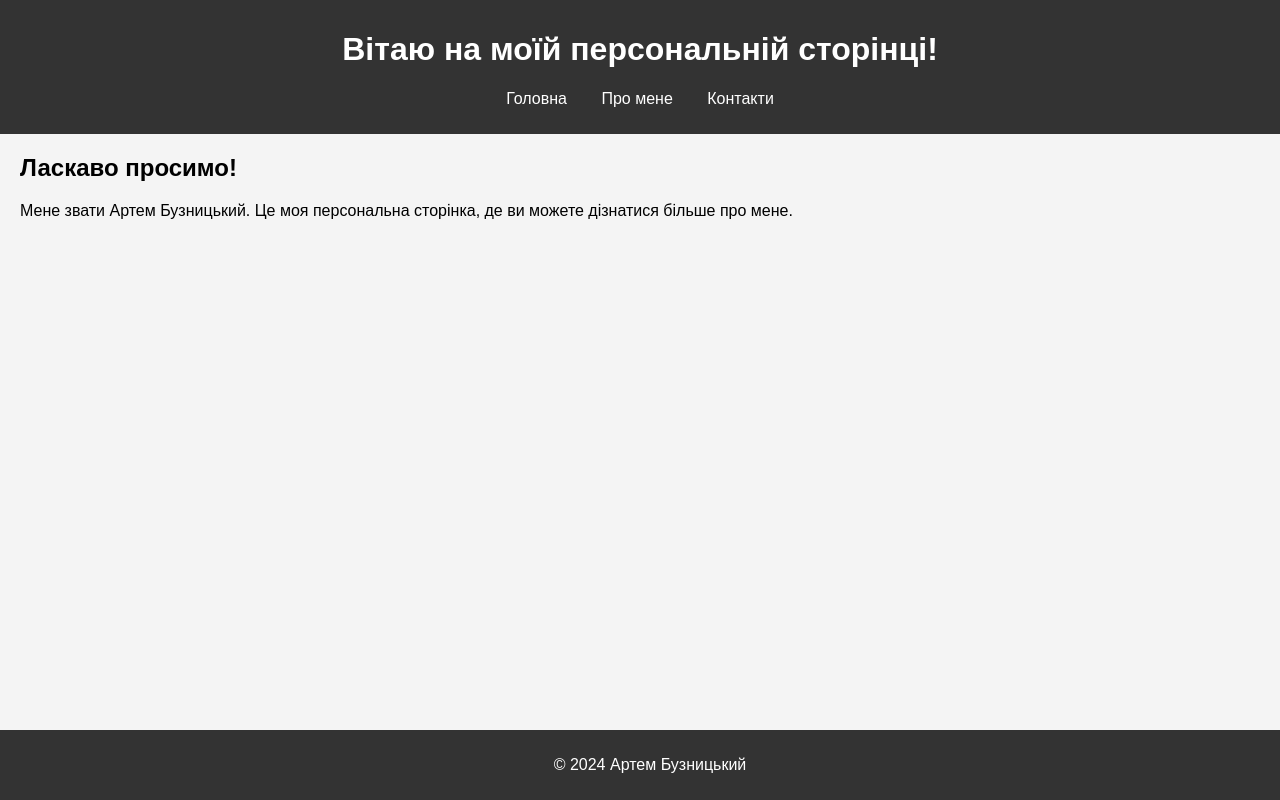
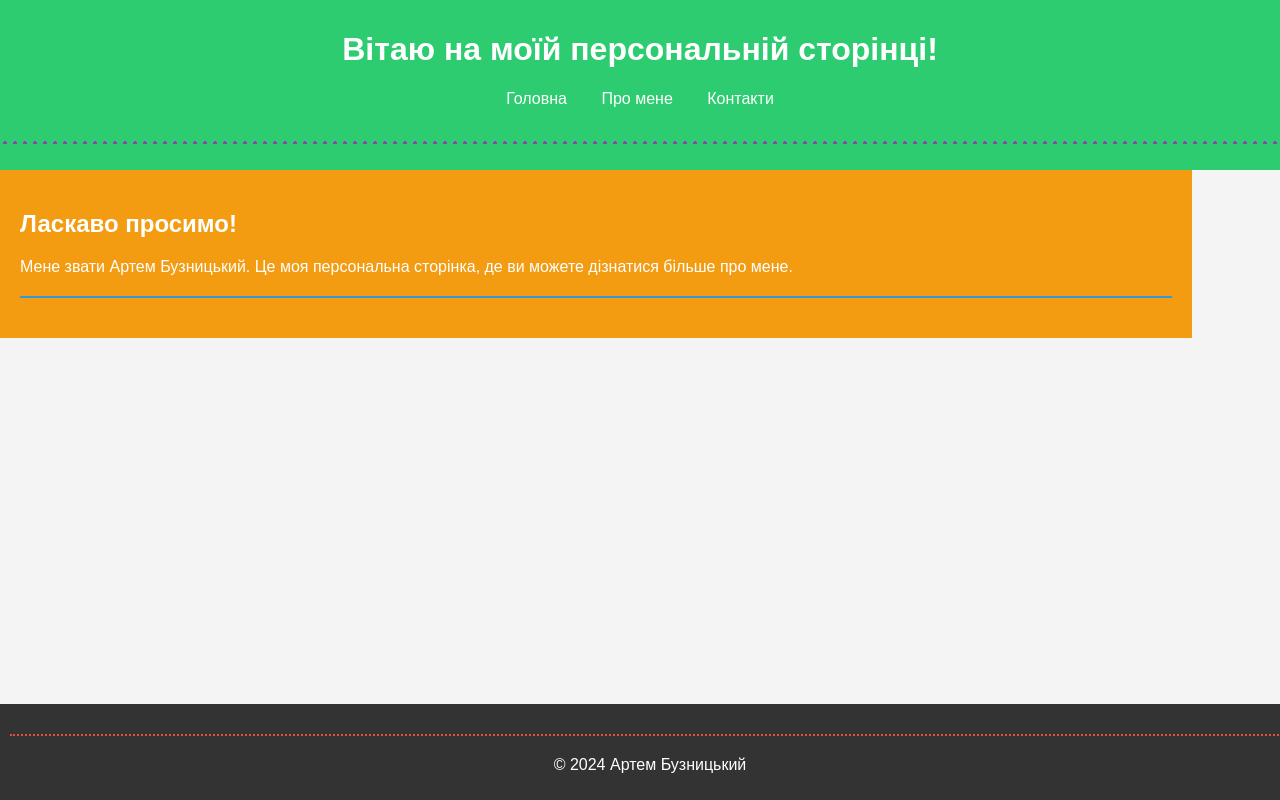
Before and after one commit to BuznytskyiArtem/lab2, a plain HTML site: page personal_site/index.html in a window 1280 px wide. Drawn offline with Linux system fonts and the light colour scheme.

Commit message:
Add files via upload
Оновлено. Лабораторна робота №3

```diff
--- a/personal_site/index.html
+++ b/personal_site/index.html
@@ -4,10 +4,25 @@
     <meta charset="UTF-8">
     <meta name="viewport" content="width=device-width, initial-scale=1.0">
     <title>Персональна сторінка - Артем Бузницький</title>
+    <!-- External CSS -->
     <link rel="stylesheet" href="style.css">
+    <!-- Internal CSS -->
+    <style>
+        header {
+            background-color: #2ecc71;
+            height: 150px;
+        }
+        section {
+            background-color: #f39c12;
+            color: white;
+            width: 90%;
+            padding: 20px;
+        }
+    </style>
 </head>
 <body>
-    <header>
+  <!-- Inline CSS -->
+    <header style="text-align: center; color: white;">
         <h1>Вітаю на моїй персональній сторінці!</h1>
         <nav>
             <ul>
@@ -16,14 +31,17 @@
                 <li><a href="contacts.html">Контакти</a></li>
             </ul>
         </nav>
+        <hr class="styled-hr-thick-dots">
     </header>
 
     <section>
         <h2>Ласкаво просимо!</h2>
         <p>Мене звати Артем Бузницький. Це моя персональна сторінка, де ви можете дізнатися більше про мене.</p>
+        <hr class="styled-hr">
     </section>
 
     <footer>
+        <hr class="styled-hr-dotted">
         <p>&copy; 2024 Артем Бузницький</p>
     </footer>
 </body>
--- a/personal_site/style.css
+++ b/personal_site/style.css
@@ -6,10 +6,12 @@ body {
 }
 
 header {
-    background-color: #333;
+    background-color: #2ecc71; /*Changed*/
     color: #fff;
     padding: 10px 0;
+    height: 150px; /*Changed*/
     text-align: center;
+    color: darkblue;
 }
 
 nav ul {
@@ -28,7 +30,10 @@ nav ul li a {
 }
 
 section {
-    margin: 20px;
+    background-color: #f39c12; /* Changed */
+    color: white;              /**/
+    width: 90%;                /**/
+    padding: 20px;            /**/
 }
 
 footer {
@@ -40,3 +45,25 @@ footer {
     bottom: 0;
     width: 100%;
 }
+
+.styled-hr {
+    border: none;              /* Прибираємо стандартну лінію */
+    height: 2px;               /* Встановлюємо висоту лінії */
+    background-color: #3498db; /* Вибираємо колір лінії (синій) */
+    margin: 20px 0;            /* Додаємо відступи зверху і знизу */
+}
+
+.styled-hr-dotted {
+    border: none;
+    border-top: 2px dotted #e74c3c; /* Крапкова лінія червоного кольору */
+    margin: 20px 0;
+}
+
+.styled-hr-thick-dots {
+    border: none;
+    height: 6px;
+    background-image: radial-gradient(circle, #8e44ad 25%, transparent 25%);
+    background-size: 10px 10px; /* Розмір крапок */
+    background-position: 0 0;
+    margin: 30px 0;
+}
```
